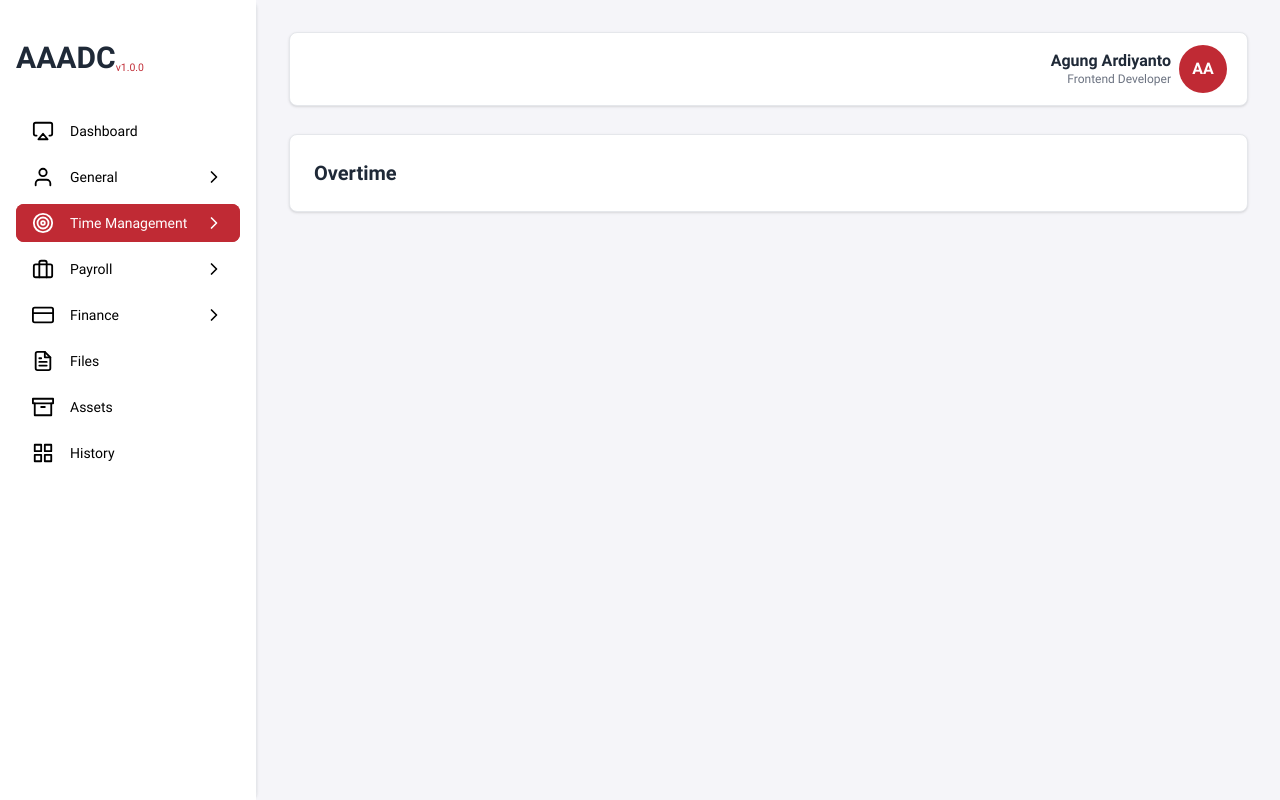
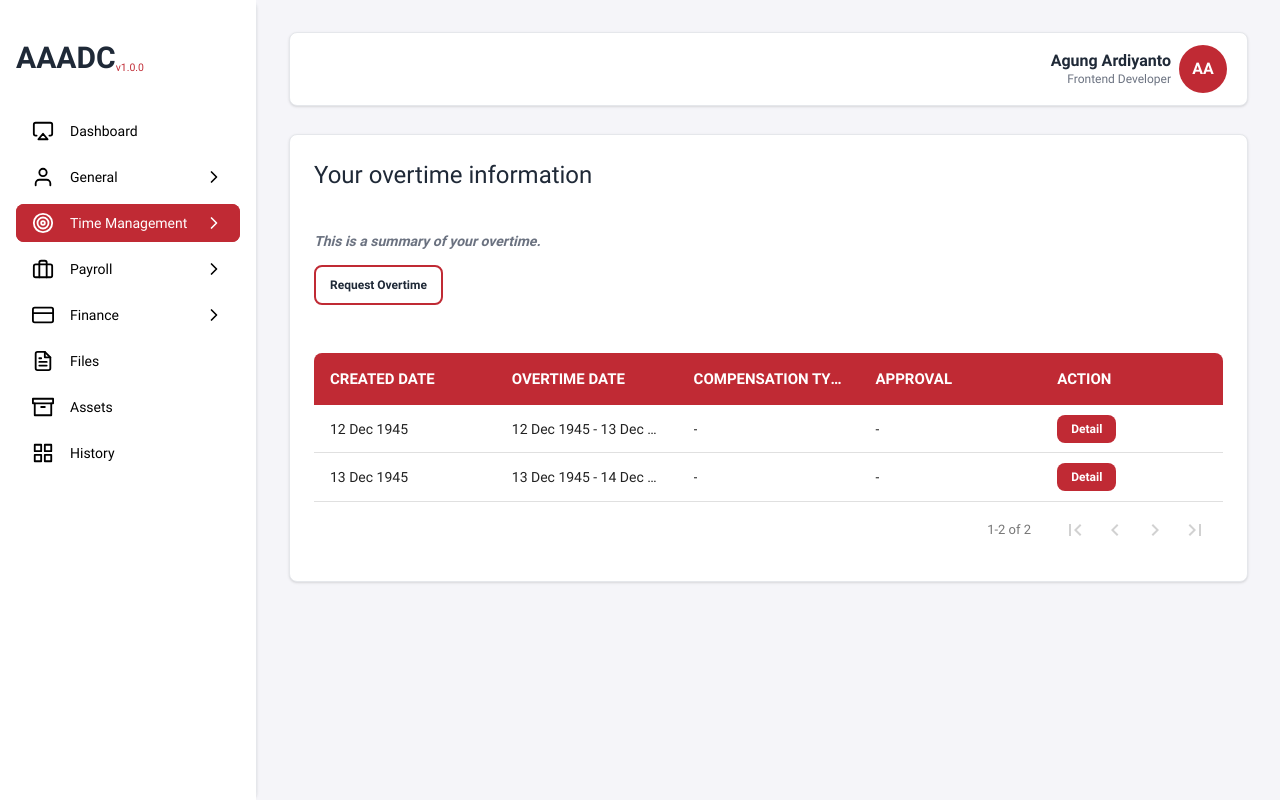
Before and after one commit to aulia14/aaadc-web, a Next.js app: page /time/overtime in a window 1280 px wide. Built offline with nearby package versions, Linux system fonts and the light colour scheme.

Commit message:
update overtime page

```diff
--- a/pages/time/overtime.tsx
+++ b/pages/time/overtime.tsx
@@ -1,9 +1,46 @@
 import AppLayout from "@/layouts/AppLayout";
+import TableData from "@/components/DataTable";
 
 export default function Overtime() {
+  const columns = [
+    {name: "Created Date", selector: (row: any) => row.created_date},
+    {name: "Overtime Date", selector: (row: any) => row.overtime_date},
+    {name: "Compensation Type", selector: (row: any) => row.compensation},
+    {name: "Approval", selector: (row: any) => row.approval},
+    // {name: "Status", selector: (row: any) => row.status},
+    {name: "Action", selector: (row: any) => {
+      return <button type="button" className="bg-primary text-xs p-3.5 font-semibold py-1.5 text-white rounded-lg">Detail</button>;
+    }}
+  ];
+
+  const data: any[] = [
+    {
+      created_date: "12 Dec 1945",
+      overtime_date: "12 Dec 1945 - 13 Dec 1945",
+      compensation: "-",
+      approval: "-",
+      // status: "Pending",
+    },
+    {
+      created_date: "13 Dec 1945",
+      overtime_date: "13 Dec 1945 - 14 Dec 1945",
+      compensation: "-",
+      approval: "-",
+      // status: "Pending",
+    },
+  ];
+
   return (<AppLayout title="Overtime">
     <div className="border rounded-lg bg-white shadow p-6 relative">
-      <h3 className="text-xl font-semibold">Overtime</h3>
+      <h3 className="text-2xl font-normal">Your overtime information</h3>
+      <div className="text-sm text-gray-500 font-semibold italic mt-10 mb-3.5">This is a summary of your overtime.</div>
+      <div className="text-xs font-semibold flex items-center gap-2">
+        <button type="button" className="border-2 border-primary bg-white rounded-lg py-2.5 px-3.5">Request Overtime</button>
+        {/* <button type="button" className="border-2 border-primary bg-white rounded-lg py-2.5 px-3.5">Request Delegation</button> */}
+      </div>
+      <div className={data.length > 0 ? "mt-12" : "mt-0"}>
+        <TableData column={columns} data={data} />
+      </div>
     </div>
   </AppLayout>);
 }
--- a/pages/time/timeoff.tsx
+++ b/pages/time/timeoff.tsx
@@ -42,7 +42,7 @@ export default function Timeoff() {
       <div className="text-sm text-gray-500 font-semibold italic mt-10 mb-3.5">This is a summary of your time off balance</div>
       <div className="text-xs font-semibold flex items-center gap-2">
         <button type="button" className="border-2 border-primary bg-white rounded-lg py-2.5 px-3.5">Request Timeoff</button>
-        <button type="button" className="border-2 border-primary bg-white rounded-lg py-2.5 px-3.5">Request Delegation</button>
+        {/* <button type="button" className="border-2 border-primary bg-white rounded-lg py-2.5 px-3.5">Request Delegation</button> */}
       </div>
       <div className={data.length > 0 ? "mt-12" : "mt-0"}>
         <TableData column={columns} data={data} />
```
